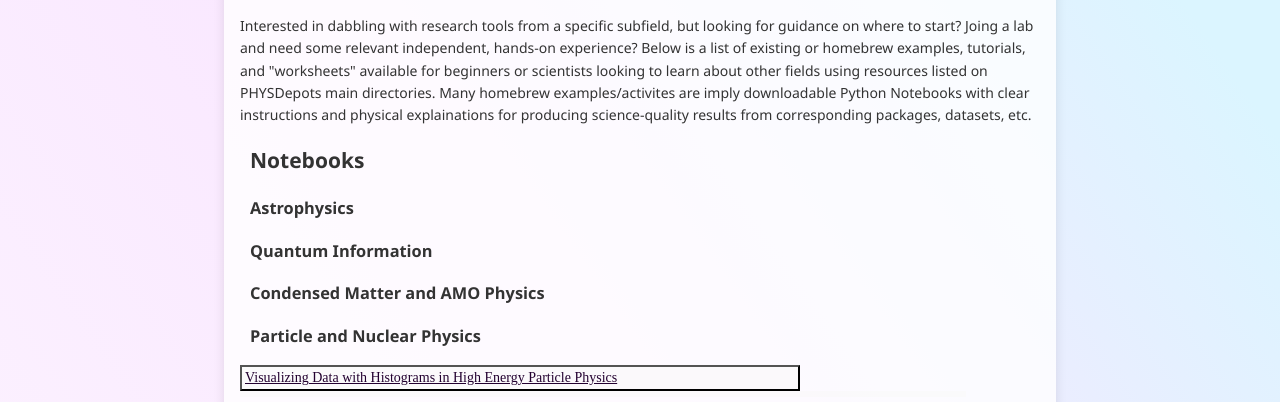
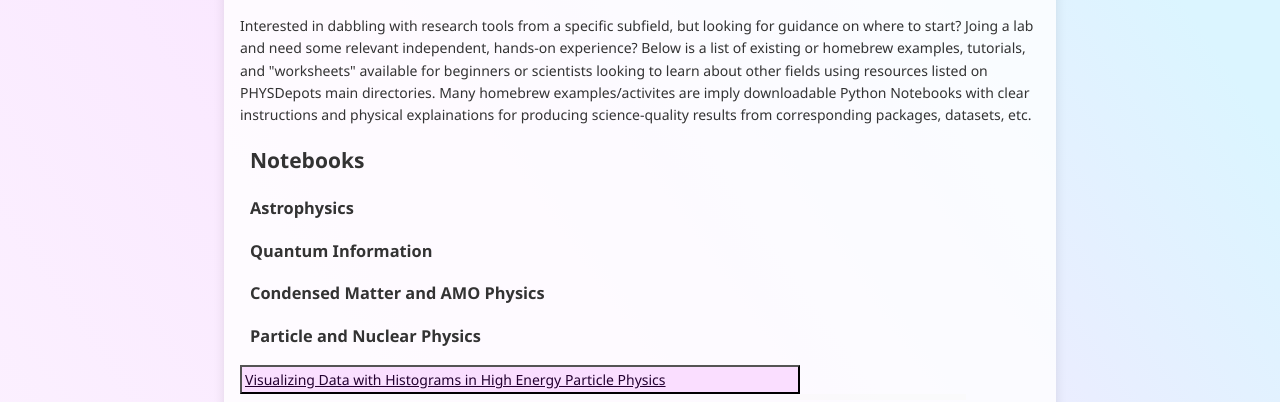
Before and after one commit to ameliabinau/PHYSDepot, a plain HTML site: page getting_started.html in a window 1280 px wide. Shown: the part 356-758 px from the top of the page. Drawn offline with Linux system fonts and the light colour scheme.

Commit message:
formatting

```diff
--- a/getting_started.html
+++ b/getting_started.html
@@ -21,7 +21,7 @@
 <style>
 
 .collapsible {
-  background-color: rgba(249, 250, 247,0.5);
+  background-color: rgba(247, 196, 255, 0.5);
   color: blue;
   cursor: pointer;
   padding: 3px;
@@ -29,7 +29,7 @@
   text-align: left;
   outline: 0px;
   font-size: 14px;
-  font-family: Times New Roman;
+  font-family: 'Segoe UI', Tahoma, Geneva, Verdana, sans-serif;
 }
 
 .active, .collapsible:hover {
@@ -44,7 +44,7 @@
   transition: max-height 0.1s ease-out;
   background-color: rgba(249, 250, 247,0.5);
   font-size: 11px;
-  font-family: Times New Roman;
+  font-family: 'Segoe UI', Tahoma, Geneva, Verdana, sans-serif;
 }
 
 </style>
```
